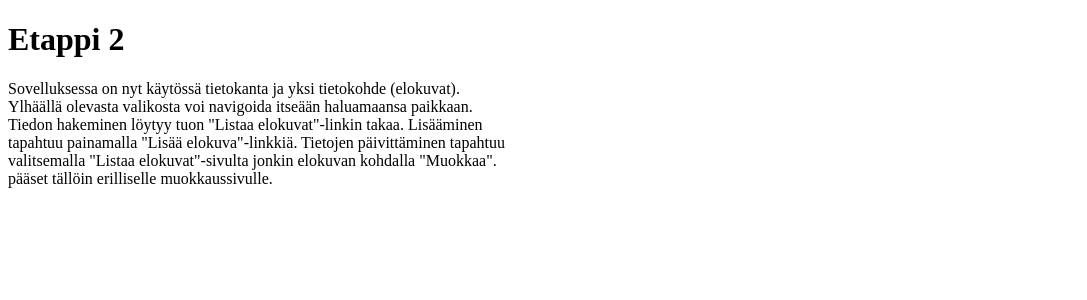
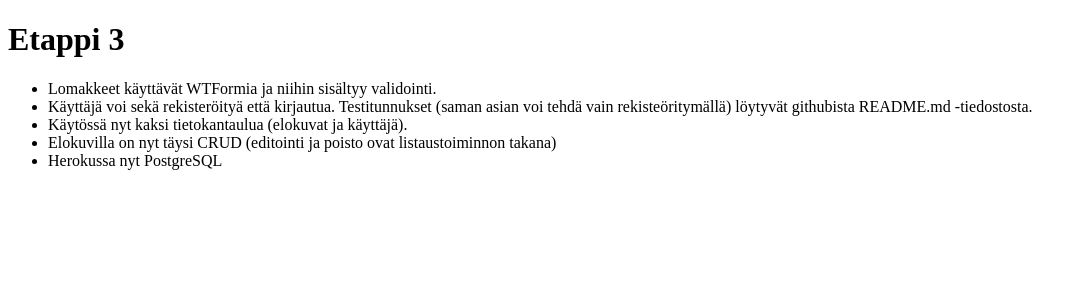
Before and after one commit to anketola/Tietokanta-leffasovellus, a Flask app: page / in a window 1280 px wide. Shown: the part 26-326 px from the top of the page, without its empty margins (0-1087 px from the left). Run offline with Flask 2, Linux system fonts and the light colour scheme.

Commit message:
Muokattu index.html:ää

```diff
--- a/application/templates/index.html
+++ b/application/templates/index.html
@@ -3,13 +3,13 @@
 
 {% block body %}
 
-<h1>Etappi 2</h1>
-  <p>Sovelluksessa on nyt käytössä tietokanta ja yksi tietokohde (elokuvat).<br />
-    Ylhäällä olevasta valikosta voi navigoida itseään haluamaansa paikkaan.<br />
-    Tiedon hakeminen löytyy tuon "Listaa elokuvat"-linkin takaa. Lisääminen <br />
-    tapahtuu painamalla "Lisää elokuva"-linkkiä. Tietojen päivittäminen tapahtuu <br />
-    valitsemalla "Listaa elokuvat"-sivulta jonkin elokuvan kohdalla "Muokkaa". <br />
-    pääset tällöin erilliselle muokkaussivulle.
-  </p>
+<h1>Etappi 3</h1>
+  <ul>
+    <li>Lomakkeet käyttävät WTFormia ja niihin sisältyy validointi.</li>
+    <li>Käyttäjä voi sekä rekisteröityä että kirjautua. Testitunnukset (saman asian voi tehdä vain rekisteöritymällä) löytyvät githubista README.md -tiedostosta.</li>
+    <li>Käytössä nyt kaksi tietokantaulua (elokuvat ja käyttäjä).</li>
+    <li>Elokuvilla on nyt täysi CRUD (editointi ja poisto ovat listaustoiminnon takana)</li>
+    <li>Herokussa nyt PostgreSQL</li>
+  </ul>
 
 {% endblock %}
```
